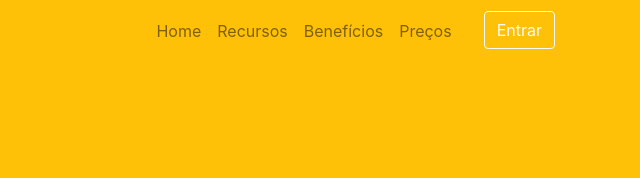
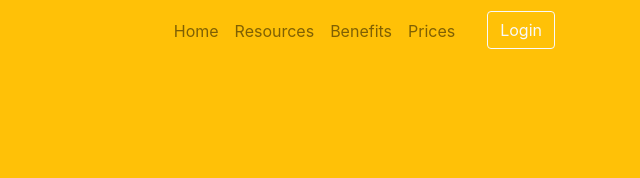
Before and after one commit to luizfboss/Finans, a plain HTML site: page index.html in a window 1280 px wide. Shown: the top 178 px of the page, 640-1280 px from the left. Drawn offline with nearby package versions, Linux system fonts and the light colour scheme.

Commit message:
Update index.html

```diff
--- a/index.html
+++ b/index.html
@@ -38,16 +38,16 @@
               <a href="" class="nav-link">Home</a>
             </li>
             <li class="nav-item">
-              <a href="" class="nav-link">Recursos</a>
+              <a href="" class="nav-link">Resources</a>
             </li>
             <li class="nav-item">
-              <a href="" class="nav-link">Benefícios</a>
+              <a href="" class="nav-link">Benefits</a>
             </li>
             <li class="nav-item">
-              <a href="" class="nav-link">Preços</a>
+              <a href="" class="nav-link">Prices</a>
             </li>
             <li class="nav-item">
-              <a href="" class="btn btn-outline-light ml-4">Entrar</a>
+              <a href="" class="btn btn-outline-light ml-4">Login</a>
             </li>
           </ul>
         </div>
```
